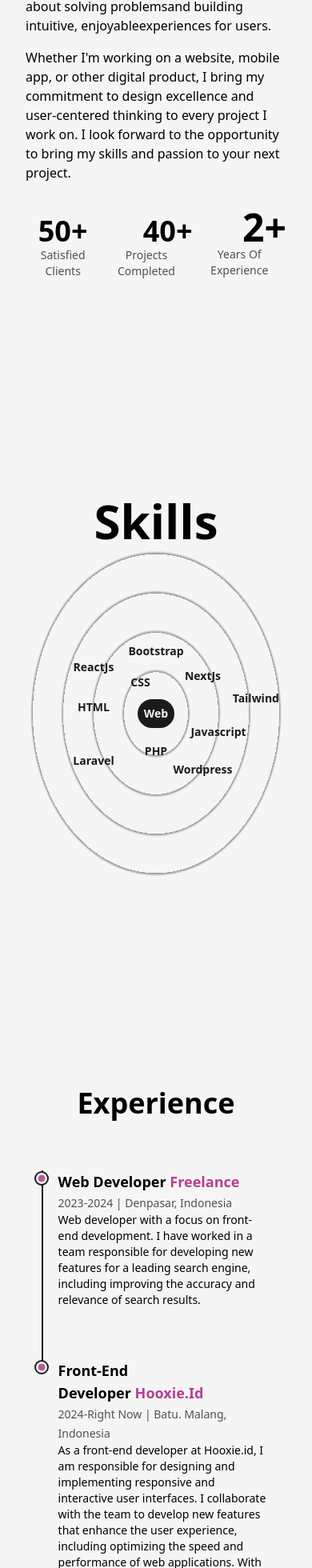
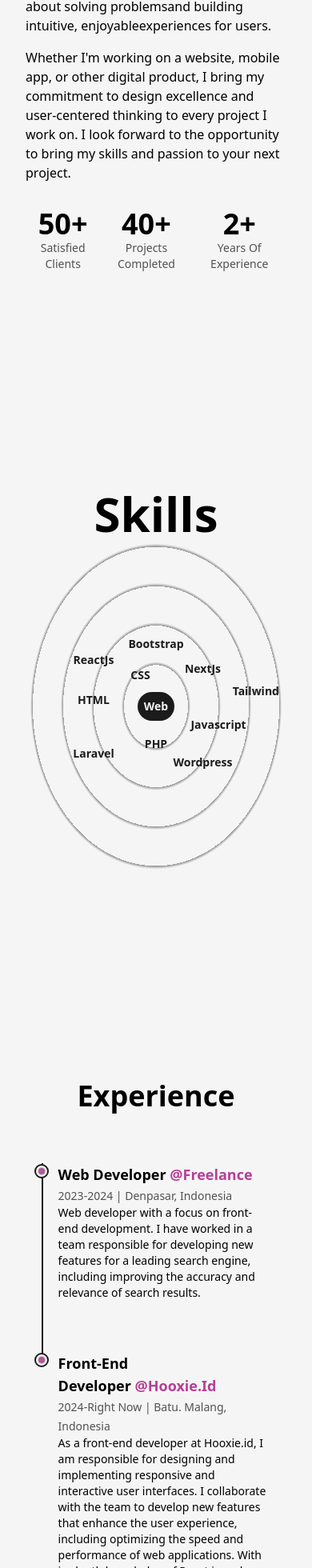
Before and after one commit to Adjie-Dev/aji-portfolio, a Next.js app: page /about in a window 390 px wide. Shown: the part 908-2868 px from the top of the page at 80% size. Built offline with nearby package versions, Linux system fonts and the light colour scheme.

Commit message:
perbaikan

```diff
--- a/src/pages/about.js
+++ b/src/pages/about.js
@@ -69,22 +69,22 @@ const about = () => {
                         </div>
 
                         <div className='col-span-2 flex flex-col items-end justify-between xl:col-span-8 xl:flex-row xl:items-baseline md:order-3'>
-                            <div className='flex flex-col items-end justify-center xl:items-center xs:text-4xl'>
+                            <div className='flex flex-col items-end justify-center xl:items-center'>
                                 <span className='inline-block text-7xl font-bold md:text-6xl sm:text-5xl xs:text-4xl'>
                                     <AnimateNumbers value={50} />+
                                 </span>
                                 <h2 className='mb-4 text-xl font-medium capitalize text-dark/75 dark:text-light/75  xl:text-center md:text-lg sm:text-base xs:text-sm'>satisfied clients</h2>
                             </div>
 
-                            <div className='flex flex-col items-end justify-center xs:text-4xl'>
+                            <div className='flex flex-col items-end justify-center xl:items-center'>
                                 <span className='inline-block text-7xl font-bold md:text-6xl sm:text-5xl xs:text-4xl'>
                                     <AnimateNumbers value={40} />+
                                 </span>
                                 <h2 className='mb-4 text-xl font-medium capitalize text-dark/75 dark:text-light/75  xl:text-center md:text-lg sm:text-base xs:text-sm'>projects completed</h2>
                             </div>
 
-                            <div className='flex flex-col items-end justify-center'>
-                                <span className='inline-block text-7xl font-bold md:text-6xl sm:text-5xl xs:text-4x xs:text-4xll'>
+                            <div className='flex flex-col items-end justify-center xl:items-center'>
+                                <span className='inline-block text-7xl font-bold md:text-6xl sm:text-5xl xs:text-4xl'>
                                     <AnimateNumbers value={2} />+
                                 </span>
                                 <h2 className='mb-4 text-xl font-medium capitalize text-dark/75 dark:text-light/75  xl:text-center md:text-lg sm:text-base xs:text-sm'>years of experience</h2>
--- a/src/pages/components/Experience.js
+++ b/src/pages/components/Experience.js
@@ -44,7 +44,7 @@ const Experience = () => {
                 <ul className="w-full flex flex-col items-start justify-between ml-4 xs:ml-2">
                     <Details
                         position={"Web Developer"}
-                        company={"Freelance"}
+                        company={"@Freelance"}
                         companyLink={"https://fivver.com"}
                         time={"2023-2024"}
                         address={"Denpasar, Indonesia"}
@@ -55,7 +55,7 @@ const Experience = () => {
 
                     <Details
                         position={"Front-end Developer"}
-                        company={"Hooxie.id"}
+                        company={"@Hooxie.id"}
                         companyLink={"https://www.linkedin.com/company/hooxieid"}
                         time={"2024-right now"}
                         address={"Batu. Malang, Indonesia"}
--- a/src/pages/components/Skills.js
+++ b/src/pages/components/Skills.js
@@ -20,7 +20,7 @@ const Skills = () => {
     return (
         <>
             <h1 className="font-bold text-8xl mt-64 w-full text-center md:text-6xl md:32">Skills</h1>
-            <div className="w-full h-screen relative flex items-center justify-center rounded-full bg-circularLight lg:bg-circularLightLg dark:bg-circularDark lg:dark:bg-circularDarkLg lg:h-[80vh] md:h-[60vh] xs:h-[50vh]  sm:bg-circularLightSm sm:dark:bg-circularDarkSm">
+            <div className="w-full h-[100vh] relative bg-circularLight dark:bg-circularDark  flex items-center justify-center  mb-64 md:mb-32 rounded-full lg:bg-circularLightLg lg:dark:bg-circularDarkLg md:bg-circularLightMd md:dark:bg-circularDarkMd  sm:bg-circularLightSm sm:dark:bg-circularDarkSm lg:h-[80vh] sm:h-[60vh] xs:h-[50vh]  ">
                 <motion.div className='flex items-center justify-center rounded-full font-semibold bg-dark text-light p-8 shadow-dark cursor-pointer dark:text-dark dark:bg-light lg:p-6 md:text-base md:p-4 xs:text-sm xs:p-2'
                     whileHover={{ scale: 1.05 }}
                 >
```
